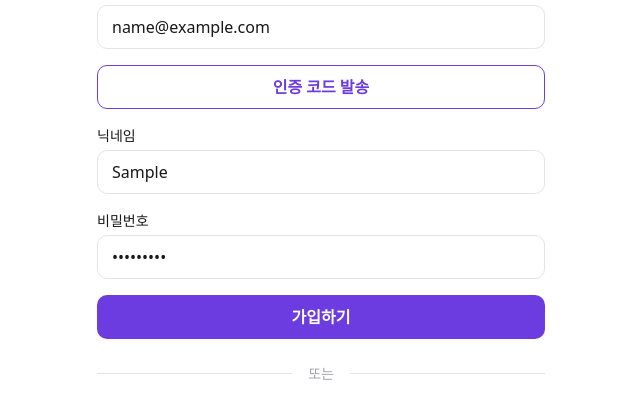
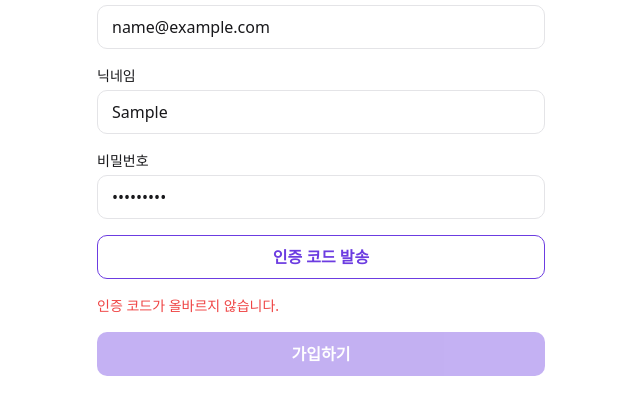
Before and after one commit to WoongDream/OnGodMatchu, a React (Vite) app: page /signup in a window 1280 px wide. Both pictures are taken after typing "name@example.com", "Sample", "Sample123" into the empty fields and a click on the button "네이버로 계속하기". Shown: the part 154-553 px from the top of the page, without its empty margins (319-959 px from the left). Built offline with nearby package versions, Linux system fonts and the light colour scheme; no server answers.

Commit message:
[feat] hooks/form 연동: useLogin/useSignup/useQuizzes/useQuizDetail 생성, LoginForm/SignupForm API 연결

```diff
--- a/src/features/auth/LoginForm.style.ts
+++ b/src/features/auth/LoginForm.style.ts
@@ -27,6 +27,11 @@ export const LinkText = styled.span`
   color: ${({ theme }) => theme.colors.fg.secondary};
 `;
 
+export const ErrorText = styled.p`
+  ${text({ size: 'sm' })}
+  color: ${({ theme }) => theme.colors.status.error};
+`;
+
 export const LinkButton = styled.button`
   ${text({ size: 'sm', weight: 'medium' })}
   color: ${({ theme }) => theme.colors.accent.primary};
--- a/src/features/auth/LoginForm.tsx
+++ b/src/features/auth/LoginForm.tsx
@@ -3,19 +3,27 @@ import { useNavigate } from 'react-router-dom';
 import Input from '@/components/input';
 import Button from '@/components/button';
 import SocialLoginButtons from './SocialLoginButtons';
-import { FormWrapper, FormTitle, LinkRow, LinkText, LinkButton } from './LoginForm.style';
+import {
+  FormWrapper,
+  FormTitle,
+  LinkRow,
+  LinkText,
+  LinkButton,
+  ErrorText,
+} from './LoginForm.style';
+import useLogin from '@/hooks/useLogin';
 
 const LoginForm = memo(() => {
   const navigate = useNavigate();
   const [email, setEmail] = useState('');
   const [password, setPassword] = useState('');
+  const { handleLogin, isLoading, error } = useLogin();
 
   const isValid = email.trim() !== '' && password.trim() !== '';
 
-  const handleSubmit = (e: React.FormEvent) => {
+  const handleSubmit = async (e: React.FormEvent) => {
     e.preventDefault();
-    // TODO: 로그인 API 연동
-    alert('로그인 (API 연동 전)');
+    await handleLogin(email, password);
   };
 
   return (
@@ -35,8 +43,9 @@ const LoginForm = memo(() => {
         onChange={setPassword}
         placeholder="비밀번호 입력"
       />
-      <Button fullWidth type="submit" disabled={!isValid}>
-        로그인
+      {error && <ErrorText>{error}</ErrorText>}
+      <Button fullWidth type="submit" disabled={!isValid || isLoading}>
+        {isLoading ? '로그인 중...' : '로그인'}
       </Button>
       <SocialLoginButtons />
       <LinkRow>
--- a/src/features/auth/SignupForm.style.ts
+++ b/src/features/auth/SignupForm.style.ts
@@ -27,6 +27,11 @@ export const LinkText = styled.span`
   color: ${({ theme }) => theme.colors.fg.secondary};
 `;
 
+export const ErrorText = styled.p`
+  ${text({ size: 'sm' })}
+  color: ${({ theme }) => theme.colors.status.error};
+`;
+
 export const LinkButton = styled.button`
   ${text({ size: 'sm', weight: 'medium' })}
   color: ${({ theme }) => theme.colors.accent.primary};
--- a/src/features/auth/SignupForm.tsx
+++ b/src/features/auth/SignupForm.tsx
@@ -3,32 +3,34 @@ import { useNavigate } from 'react-router-dom';
 import Input from '@/components/input';
 import Button from '@/components/button';
 import SocialLoginButtons from './SocialLoginButtons';
-import { FormWrapper, FormTitle, LinkRow, LinkText, LinkButton } from './SignupForm.style';
+import {
+  FormWrapper,
+  FormTitle,
+  LinkRow,
+  LinkText,
+  LinkButton,
+  ErrorText,
+} from './SignupForm.style';
+import useSignup from '@/hooks/useSignup';
 
 const SignupForm = memo(() => {
   const navigate = useNavigate();
   const [email, setEmail] = useState('');
   const [nickname, setNickname] = useState('');
   const [password, setPassword] = useState('');
-  const [emailSent, setEmailSent] = useState(false);
   const [verificationCode, setVerificationCode] = useState('');
+  const { handleSendCode, handleVerify, isSending, isVerifying, emailSent, error } = useSignup();
 
-  const isValid =
-    email.trim() !== '' &&
-    nickname.trim() !== '' &&
-    password.trim() !== '' &&
-    (!emailSent || verificationCode.trim() !== '');
+  const canSendCode = email.trim() !== '' && nickname.trim() !== '' && password.trim() !== '';
+  const canSubmit = emailSent && verificationCode.trim() !== '';
 
-  const handleSendEmail = () => {
-    // TODO: 이메일 인증 API 연동
-    setEmailSent(true);
-    alert('인증 코드가 발송됐어요! (API 연동 전)');
+  const handleSendEmail = async () => {
+    await handleSendCode(email, nickname, password);
   };
 
-  const handleSubmit = (e: React.FormEvent) => {
+  const handleSubmit = async (e: React.FormEvent) => {
     e.preventDefault();
-    // TODO: 회원가입 API 연동
-    alert('회원가입 (API 연동 전)');
+    await handleVerify(email, verificationCode);
   };
 
   return (
@@ -41,14 +43,22 @@ const SignupForm = memo(() => {
         onChange={setEmail}
         placeholder="example@email.com"
       />
+      <Input label="닉네임" value={nickname} onChange={setNickname} placeholder="닉네임 입력" />
+      <Input
+        label="비밀번호"
+        type="password"
+        value={password}
+        onChange={setPassword}
+        placeholder="비밀번호 입력"
+      />
       <Button
         type="button"
         variant="secondary"
         fullWidth
         onClick={handleSendEmail}
-        disabled={email.trim() === ''}
+        disabled={!canSendCode || isSending || emailSent}
       >
-        인증 코드 발송
+        {isSending ? '발송 중...' : emailSent ? '코드 발송됨' : '인증 코드 발송'}
       </Button>
       {emailSent && (
         <Input
@@ -58,16 +68,9 @@ const SignupForm = memo(() => {
           placeholder="이메일로 받은 코드 입력"
         />
       )}
-      <Input label="닉네임" value={nickname} onChange={setNickname} placeholder="닉네임 입력" />
-      <Input
-        label="비밀번호"
-        type="password"
-        value={password}
-        onChange={setPassword}
-        placeholder="비밀번호 입력"
-      />
-      <Button fullWidth type="submit" disabled={!isValid}>
-        가입하기
+      {error && <ErrorText>{error}</ErrorText>}
+      <Button fullWidth type="submit" disabled={!canSubmit || isVerifying}>
+        {isVerifying ? '인증 중...' : '가입하기'}
       </Button>
       <SocialLoginButtons />
       <LinkRow>
--- /dev/null
+++ b/src/hooks/useLogin.ts
@@ -0,0 +1,38 @@
+import { useState } from 'react';
+import { useNavigate } from 'react-router-dom';
+import { login, getMe } from '@/api/auth';
+import useAuthStore from '@/store/authStore';
+
+type UseLoginReturn = {
+  handleLogin: (email: string, password: string) => Promise<void>;
+  isLoading: boolean;
+  error: string | null;
+};
+
+const useLogin = (): UseLoginReturn => {
+  const [isLoading, setIsLoading] = useState(false);
+  const [error, setError] = useState<string | null>(null);
+  const navigate = useNavigate();
+  const setUser = useAuthStore((s) => s.setUser);
+
+  const handleLogin = async (email: string, password: string) => {
+    setIsLoading(true);
+    setError(null);
+    try {
+      const { accessToken, refreshToken } = await login(email, password);
+      localStorage.setItem('accessToken', accessToken);
+      localStorage.setItem('refreshToken', refreshToken);
+      const user = await getMe();
+      setUser(user);
+      navigate('/');
+    } catch {
+      setError('이메일 또는 비밀번호가 올바르지 않습니다.');
+    } finally {
+      setIsLoading(false);
+    }
+  };
+
+  return { handleLogin, isLoading, error };
+};
+
+export default useLogin;
--- /dev/null
+++ b/src/hooks/useSignup.ts
@@ -0,0 +1,50 @@
+import { useState } from 'react';
+import { useNavigate } from 'react-router-dom';
+import { signup, verifyEmail } from '@/api/auth';
+
+type UseSignupReturn = {
+  handleSendCode: (email: string, nickname: string, password: string) => Promise<void>;
+  handleVerify: (email: string, code: string) => Promise<void>;
+  isSending: boolean;
+  isVerifying: boolean;
+  emailSent: boolean;
+  error: string | null;
+};
+
+const useSignup = (): UseSignupReturn => {
+  const [isSending, setIsSending] = useState(false);
+  const [isVerifying, setIsVerifying] = useState(false);
+  const [emailSent, setEmailSent] = useState(false);
+  const [error, setError] = useState<string | null>(null);
+  const navigate = useNavigate();
+
+  const handleSendCode = async (email: string, nickname: string, password: string) => {
+    setIsSending(true);
+    setError(null);
+    try {
+      await signup(email, nickname, password);
+      setEmailSent(true);
+    } catch {
+      setError('회원가입 요청에 실패했습니다. 이미 가입된 이메일일 수 있습니다.');
+    } finally {
+      setIsSending(false);
+    }
+  };
+
+  const handleVerify = async (email: string, code: string) => {
+    setIsVerifying(true);
+    setError(null);
+    try {
+      await verifyEmail(email, code);
+      navigate('/login');
+    } catch {
+      setError('인증 코드가 올바르지 않습니다.');
+    } finally {
+      setIsVerifying(false);
+    }
+  };
+
+  return { handleSendCode, handleVerify, isSending, isVerifying, emailSent, error };
+};
+
+export default useSignup;
```
Also changed, not shown: src/hooks/useQuizDetail.ts (added, +17 -0 lines), src/hooks/useQuizzes.ts (added, +31 -0 lines), 2 other files (tests, documents, lock files or other folders).
